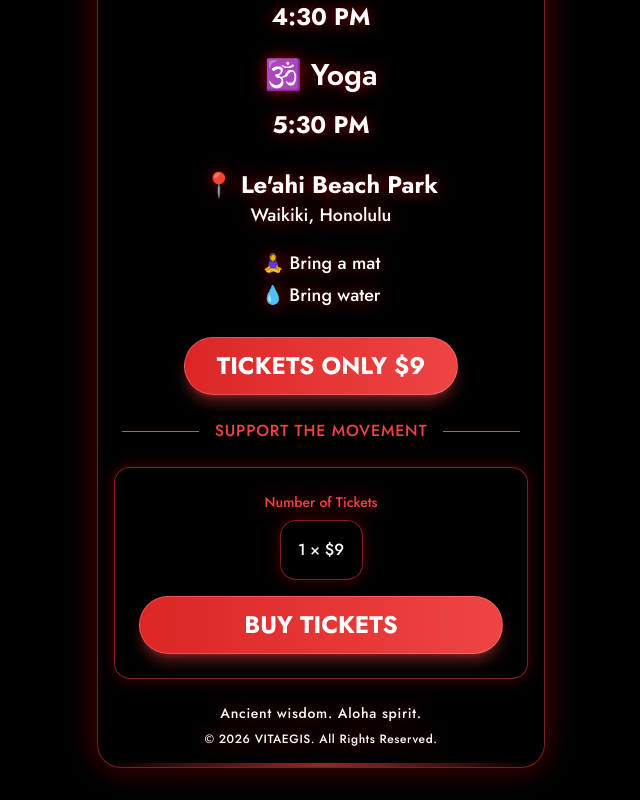
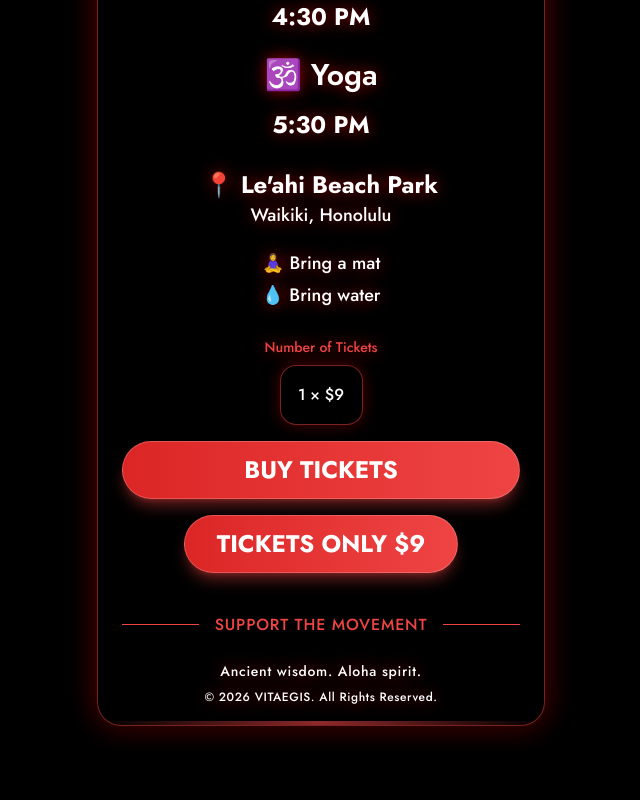
Before and after one commit to vitae/waikikievents, a Next.js app: page /movement in a window 1280 px wide. Shown: the part 378-1178 px from the top of the page, without its empty margins (319-959 px from the left). After the commit the page ends 1136 px from the top, so only its background shows below. Built offline with nearby package versions, Linux system fonts and the light colour scheme.

Commit message:
Finalize movement page and Stripe integration for exact match

```diff
--- a/app/movement/page.tsx
+++ b/app/movement/page.tsx
@@ -36,7 +36,7 @@ export default function MovementPage() {
       <div className="w-full max-w-md bg-black/10 border border-red-500/50 rounded-3xl overflow-hidden shadow-[0_8px_32px_rgba(0,0,0,0.3),0_0_30px_rgba(255,0,0,0.4)]">
         <div className="h-1 bg-gradient-to-r from-transparent via-red-500/80 to-transparent" />
         <div className="px-6 pt-8 pb-4 text-center border-b border-white/10">
-          <p className="text-red-500 text-base tracking-[0.3em] uppercase mb-2">VITAEGIS Presents</p>
+          <p className="text-red-500 text-base tracking-[0.3em] uppercase mb-2">VITAEGIS PRESENTS</p>
           <h1 className="text-[2.75rem] sm:text-5xl font-black text-white leading-tight drop-shadow-[0_0_10px_rgba(255,0,0,0.8)]">
             MOVEMENT
           </h1>
@@ -65,17 +65,6 @@ export default function MovementPage() {
             <p>💧 Bring water</p>
           </div>
           <div className="pt-2">
-            <button className="inline-block px-8 py-3 bg-gradient-to-r from-red-600 to-red-500 text-white font-bold text-2xl rounded-full shadow-lg shadow-red-500/40 border border-white/20 hover:from-red-500 hover:to-red-400 transition cursor-pointer">
-              TICKETS ONLY $9
-            </button>
-          </div>
-        </div>
-        <div className="flex items-center px-6">
-          <span className="flex-1 h-px bg-red-500" />
-          <span className="px-4 text-red-500 text-base uppercase tracking-wider">Support the Movement</span>
-          <span className="flex-1 h-px bg-red-500" />
-        </div>
-        <div className="mx-4 my-6 p-6 rounded-2xl bg-black/10 border border-red-500/50 shadow-[0_0_15px_rgba(255,0,0,0.3)]">
             <form className="flex flex-col items-center gap-4 w-full" onSubmit={handleBuyTickets}>
               <div className="w-full flex flex-col items-center">
                 <label className="block text-sm mb-2 text-red-500 drop-shadow-[0_0_8px_rgba(255,0,0,0.6)] text-center">Number of Tickets</label>
@@ -101,6 +90,17 @@ export default function MovementPage() {
               </button>
               {error && <p className="text-red-400 text-sm mt-2">{error}</p>}
             </form>
+            <div className="mt-4">
+              <span className="inline-block px-8 py-3 bg-gradient-to-r from-red-600 to-red-500 text-white font-bold text-2xl rounded-full shadow-lg shadow-red-500/40 border border-white/20 cursor-default select-none">
+                TICKETS ONLY $9
+              </span>
+            </div>
+          </div>
+        </div>
+        <div className="flex items-center px-6 mt-4">
+          <span className="flex-1 h-px bg-red-500" />
+          <span className="px-4 text-red-500 text-base uppercase tracking-wider">Support the Movement</span>
+          <span className="flex-1 h-px bg-red-500" />
         </div>
         <div className="px-6 pb-4 text-center">
           <p className="mt-6 text-white text-sm tracking-wider drop-shadow-[0_0_8px_rgba(255,0,0,0.6)]">
```
Lines whose indentation alone changed are shown as unchanged.
